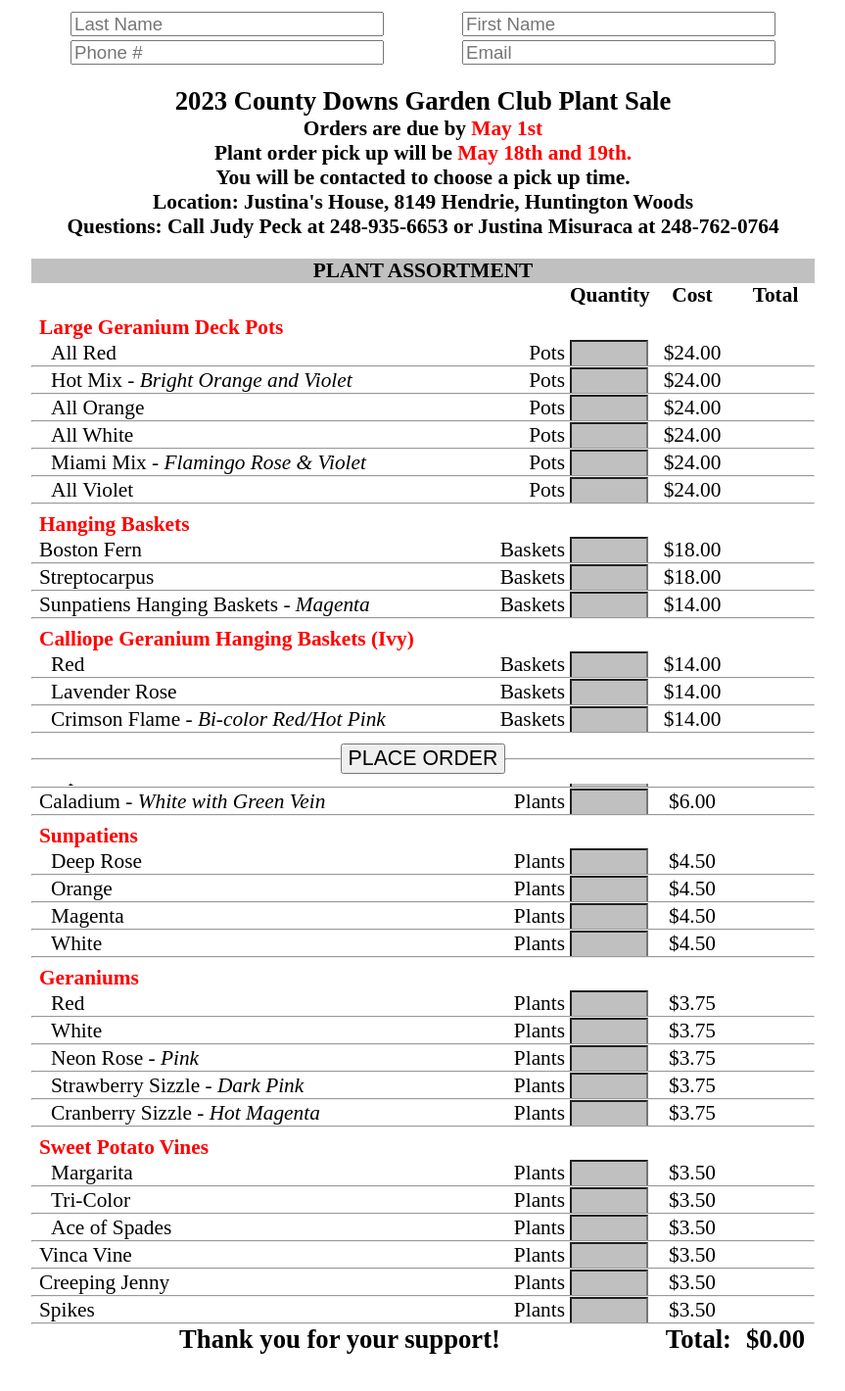
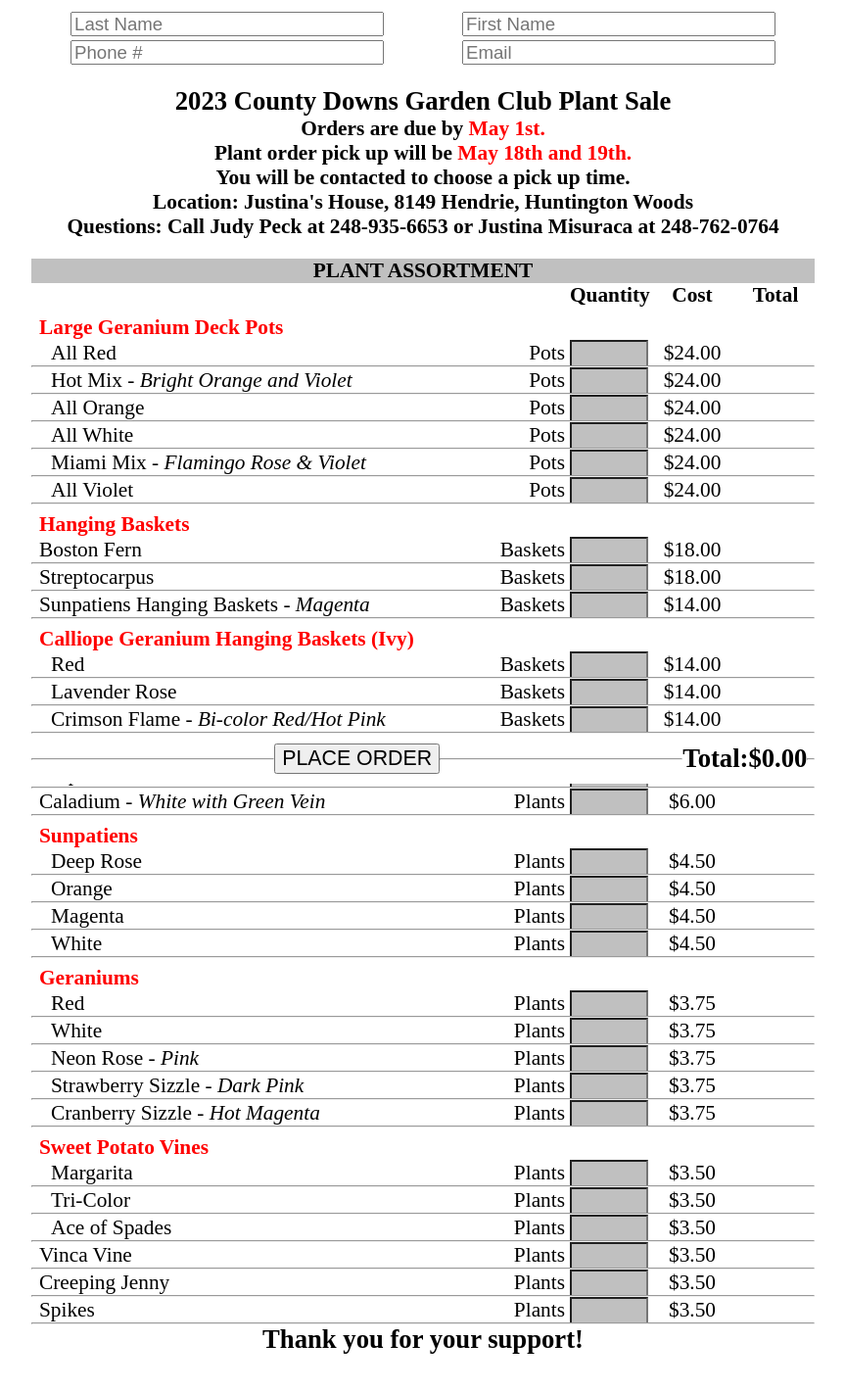
Before and after one commit to GradyPeck/cdgc-order, a React (Create React App) app: page / in a window 1280 px wide. Shown: the top 1420 px of the page at 98% size, without its empty margins (208-1071 px from the left). Built offline with nearby package versions, Linux system fonts and the light colour scheme.

Commit message:
floating total, empty order catching, email template tweak, suppress enter-submit

```diff
--- a/src/App.css
+++ b/src/App.css
@@ -1,8 +1,3 @@
-/*
-TODO: Fonts?
-Calibri (mostly 16pt), largest heading 20pt
-*/
-
 * {
   box-sizing: border-box;
   font-size: 16pt;
@@ -119,12 +114,8 @@ hr {
 
 #total-spacer {
   grid-column-start: 1;
-  grid-column-end: 4;
+  grid-column-end: -1;
   text-align: center;
-}
-
-#total-label {
-  text-align: right;
 }
 
 #total-spacer, #total-label, #total-counter {
@@ -144,6 +135,10 @@ button {
   display: block;
   margin: 10px auto;
   min-width: fit-content;
+}
+
+#final-spacer {
+  width: 20px;
 }
 
 @media (min-width: 800px) {
@@ -174,14 +169,8 @@ button {
   #grid-heading-spacer {
     grid-column-end: 1;
   }
-  #total-spacer {
-    grid-column-end: 3;
-  }
   input span, .grid-heading, h2 {
     text-align: center;
-  }
-  #total-label {
-    text-align: right;
   }
   #total-label, #total-counter {
     margin-top: auto;
--- a/src/App.js
+++ b/src/App.js
@@ -40,8 +40,10 @@ function App() {
     }
   }
 
-  function finalizeQuant(e) {
+  function submitOrder(e) {
     e.preventDefault();
+
+    //prune zero-quantity items and total up cost
     let sum = 0;
     let summary = "Order Summary:";
     for(const key in myQuants) {
@@ -50,8 +52,16 @@ function App() {
       else summary += `\n${myQuants[key][0]} ${key} - ${currencyString(myQuants[key][1])}`;
     }
 
+    //prevent empty orders
+    if(Object.keys(myQuants).length === 0) {
+      alert("It looks like you're trying to submit an empty order. Please type the number of plants you want into the quantity blanks and try again!");
+      return;
+    }
+
+    //show order summary and prompt for confirmation
     if(window.confirm(`${summary}\n\nYour order total is ${currencyString(sum)}. Confirm order?`)) {
 
+      //create CSV to send to Justina
       let csv = JSON.stringify(myQuants);
       csv = csv.replaceAll("{", "");
       csv = csv.replaceAll("}", "");
@@ -61,10 +71,13 @@ function App() {
       csv = `${firstNameInput.current.value},${lastNameInput.current.value},${phoneInput.current.value},${emailInput.current.value}\n` + csv;
       csv = window.btoa(csv);
 
+      //add total line to summary
       summary = `${summary}\n\nOrder Total: ${currencyString(sum)}`;
 
-      sendEmail('template_cj6ncrr', {from_name: `${firstNameInput.current.value} ${lastNameInput.current.value}`,CSV_content: csv});
+      //send CSV email
+      sendEmail('template_cj6ncrr', {from_name: `${firstNameInput.current.value} ${lastNameInput.current.value}`, email_body: summary, CSV_content: csv});
 
+      //setting up params for second email
       let templateParams = {
         order_name: `${firstNameInput.current.value} ${lastNameInput.current.value}`,
         email_body: summary,
@@ -91,8 +104,14 @@ function App() {
       });
   }
 
+  function noSubmit(e) {
+    if (e.code === "Enter") {
+      e.preventDefault();
+    }
+  }
+
   return (
-    <form id="myForm" onSubmit={finalizeQuant}>
+    <form id="myForm" onSubmit={submitOrder} onKeyDown={noSubmit}>
       <div className='contact-row'>
         <input type='text' ref={lastNameInput} placeholder='Last Name' required></input>
         <input type='text' ref={firstNameInput} placeholder='First Name' required></input>
@@ -103,7 +122,7 @@ function App() {
       </div>
       <header>
         <h1>2023 County Downs Garden Club Plant Sale</h1>
-        <h2>Orders are due by <span className='redder'>May 1st</span></h2>
+        <h2>Orders are due by <span className='redder'>May 1st.</span></h2>
         <h2>Plant order pick up will be <span className='redder'>May 18th and 19th.</span></h2>
         <h2>You will be contacted to choose a pick up time.</h2>
         <h2>Location:  Justina's House, 8149 Hendrie, Huntington Woods</h2>
@@ -117,13 +136,14 @@ function App() {
         <h4 className='grid-heading'>Total</h4>
         {myEntries}
         <h2 id='total-spacer'>Thank you for your support!</h2>
-        <h2 id='total-label'>Total:</h2>
-        <h2 id="total-counter" ref={totalOutput} className='center-text'>$0.00</h2>
       </main>
       <div className='button-group'>
         <hr />
         <button>PLACE ORDER</button>
         <hr />
+        <h2 id='total-label'>Total:</h2>
+        <h2 id="total-counter" ref={totalOutput} className='center-text'>$0.00</h2>
+        <hr id='final-spacer'/>
       </div>
     </form>
   );
```
